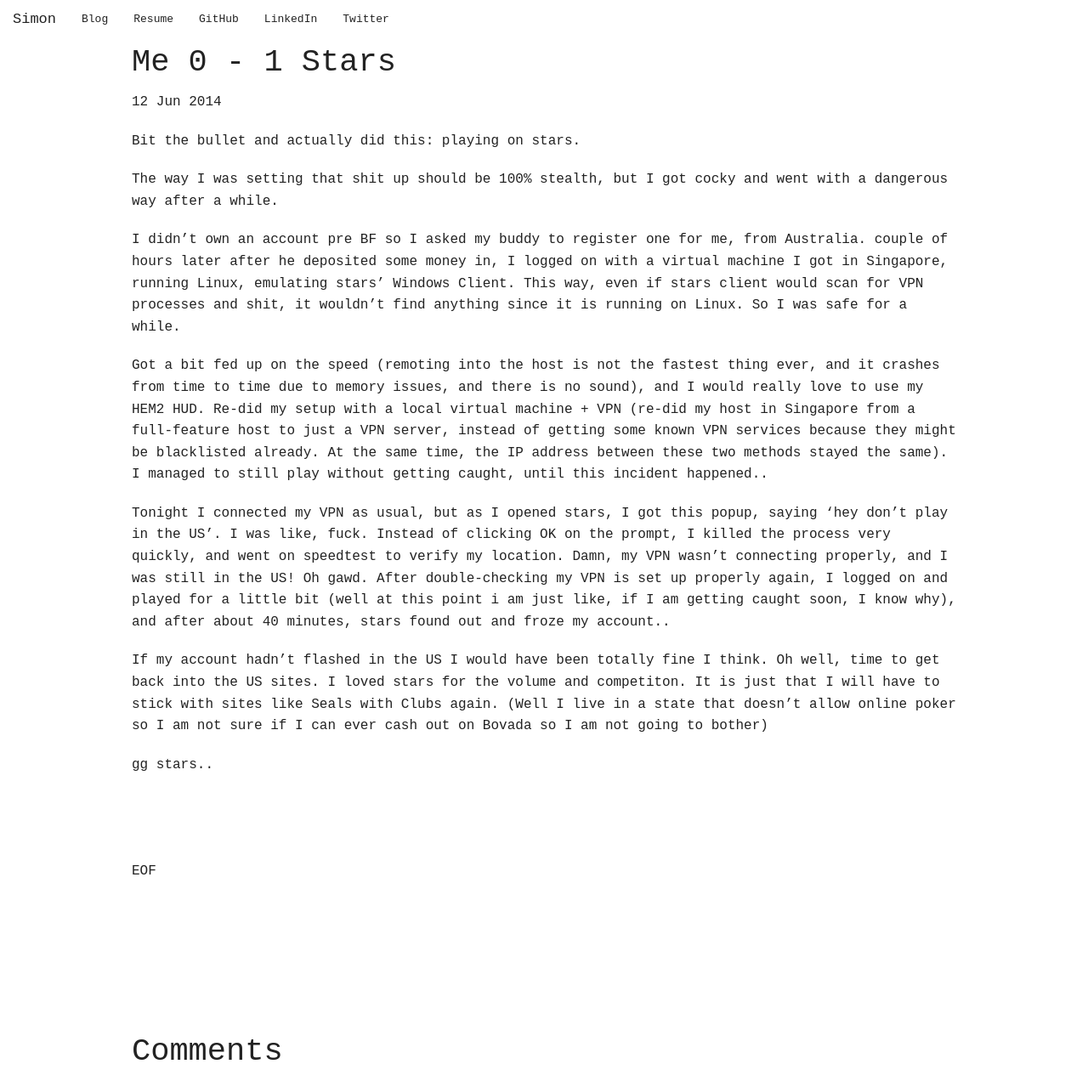
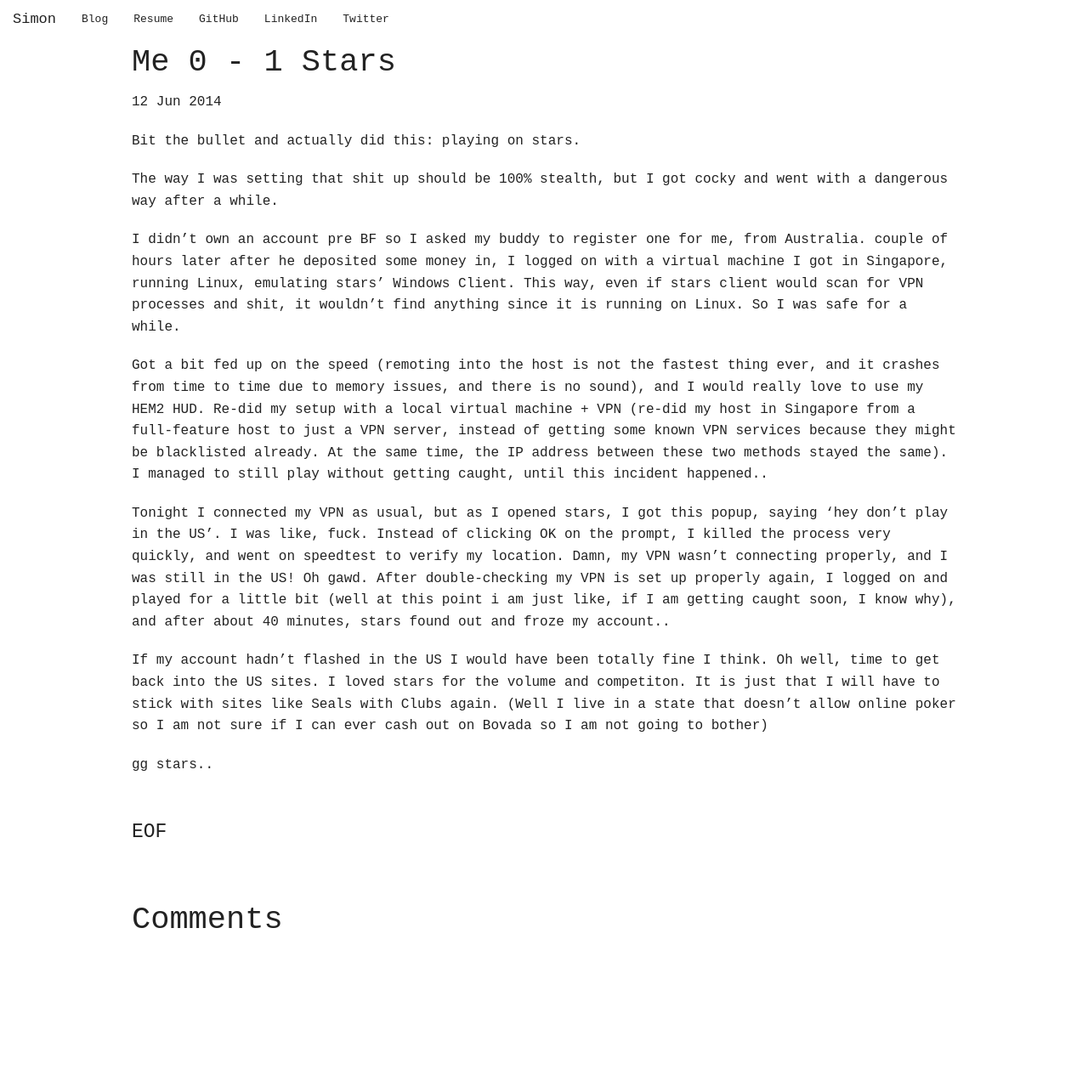
Before and after one commit to lhr0909/lhr0909.github.io, a Jekyll site: the page built from _posts/2014-06-12-gg-stars.markdown, in a window 1280 px wide and 1272 px high. Shown: the whole window at 85% size. Built offline with Jekyll 4.4.1, drawn with Linux system fonts in a browser that asks for light colours; Markdown is read by kramdown in place of the engine named in the settings; comment, search, counter and statistics services are not loaded.

Commit message:
Update post.html

```diff
--- a/_layouts/post.html
+++ b/_layouts/post.html
@@ -9,12 +9,12 @@
         <div class="post">
             {{ content }}
         </div>
-        <p class="eof" style="margin-top: 100px;">EOF</p>
+        <h4 class="eof" style="margin-top: 50px;">EOF</h4>
     </div>
 </div>
 
 {% if page.comments %}
-<div class="row" style="margin-top: 150px;">
+<div class="row" style="margin-top: 50px;">
     <div class="columns">
         <h2 class="post-title">Comments</h2>
         <div id="disqus_thread"></div>
```
